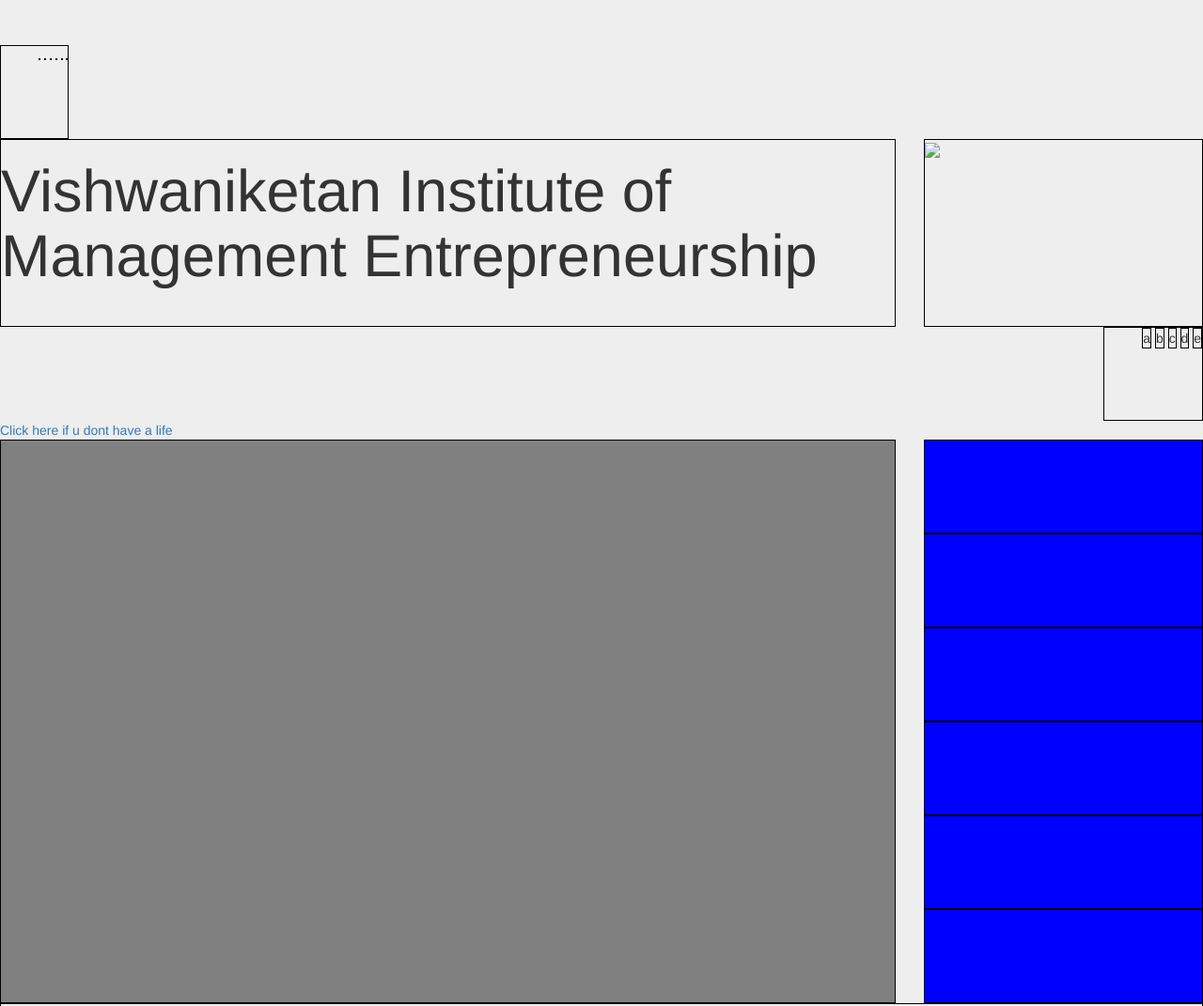
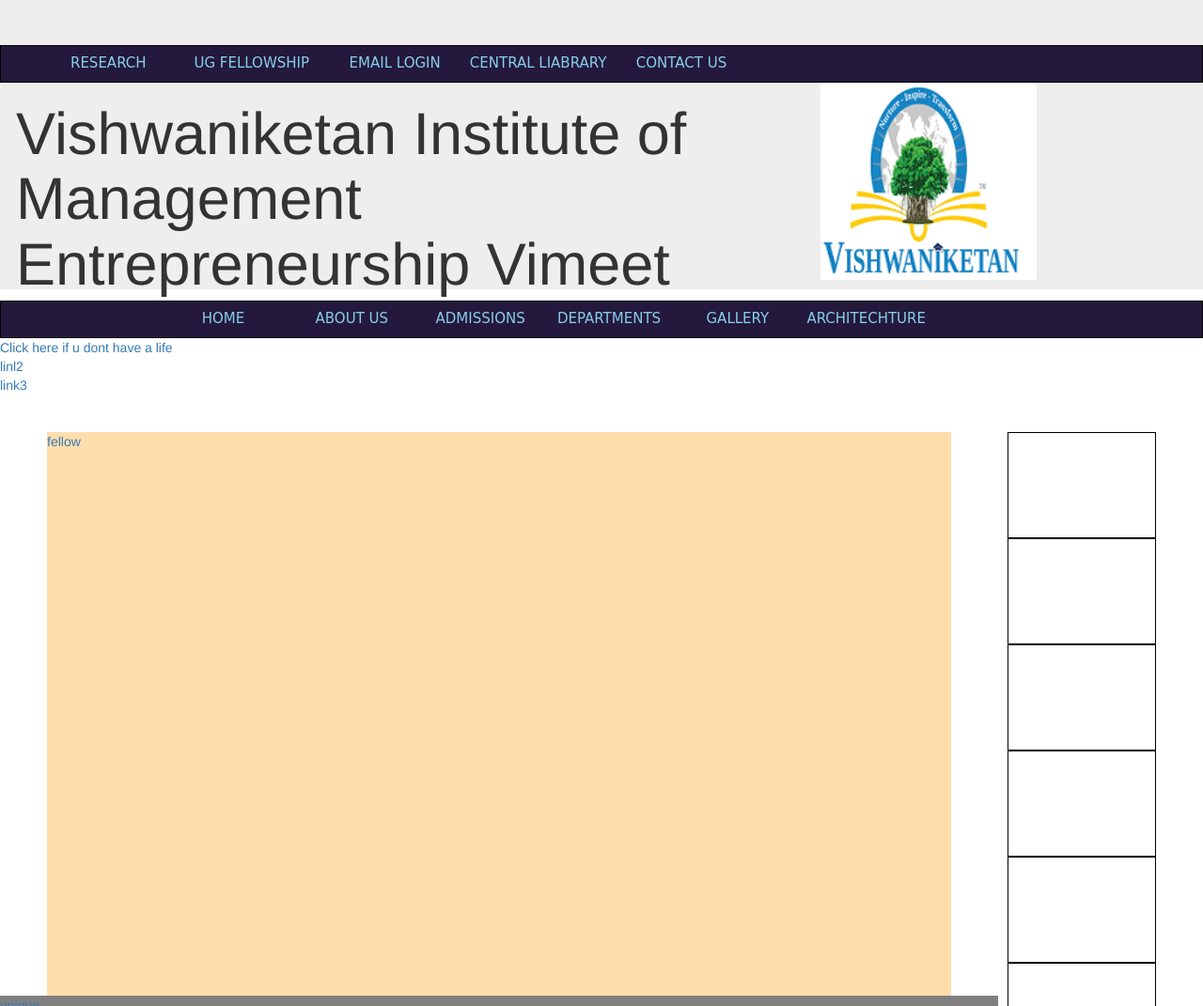
Before and after one commit to aniketsomwanshi/mine, a plain HTML site: page garyvee/public_html/index.html in a window 1280 px wide. Shown: the top 1071 px of the page at 94% size. Drawn offline with nearby package versions, Linux system fonts and the light colour scheme.

Commit message:
Add files via upload

```diff
--- a/garyvee/nbproject/private/private.xml
+++ b/garyvee/nbproject/private/private.xml
@@ -4,7 +4,6 @@
     <open-files xmlns="http://www.netbeans.org/ns/projectui-open-files/2">
         <group>
             <file>file:/D:/aniket/garyvee/public_html/index.html</file>
-            <file>file:/D:/aniket/garyvee/public_html/gary.css</file>
         </group>
     </open-files>
 </project-private>
--- a/garyvee/public_html/gary.css
+++ b/garyvee/public_html/gary.css
@@ -9,56 +9,99 @@ and open the template in the editor.
 */
 
 .navigation {
+    background-color: #24193c;
+    width: 100%;
     float: left;
     border: solid 1px black;
-    height: 100px;
+    height: 40px;
+}
+
+ul{
+    height:100%;
+
 }
 li{
+
+    font-family: cursive, sans-serif;
+    font-weight: 30px;
+    height: 40px;
+    width:12%;
     display:inline-block;
-    border: solid 1px black;
+    color:skyblue;
+    text-align: center;
+    padding-top: 8px;
+    font-size: 15px;
+
 }
 
 
 
 
-.nav {
-    height: 100px;
-    border: solid 1px black;
-    float: right;
+li:hover {
+    background-color: aquamarine;
+    color: black;
 
 }
 
-.title{
-    border: solid 1px black;
-    height: 200px;
+
+h1{
+    padding-left: 17px;
+    font-family: inherit;
+    color: darkslategray;
+
 }
 
-.logo{
+.nav {
+    padding-left: 130px;
+    margin-top: -18px;
+    background-color: #24193c;
+    width: 100%;
+    float: right;
+
     border: solid 1px black;
-    height: 200px;
+    height: 40px;
+
+
 }
 
-.content{
 
-    height: 400px;
-    border: solid 1px black;
+.header1{
+    max-height: 172px;
+
+
 }
-.fellowship{
-    background-color: grey;
+.title{
+    display: inline-block;
     width: 100%;
+    height: 190px;
+}
 
-    height: 600px;
-    border: solid 1px black;
+
+.logo{
+
+
+    display: inline-block;
+width: 100%;
+    max-height: 150px;
+}
+
+img{
+
+    width:230px;
+    height:210px;
 }
 
 
 
 
-.a , .b , .c, .d, .e, .f{
-    background-color: blue;
-    height:  100px;
-    border: solid 1px black;
-}
+
+
+
+
+
+
+
+
 .main{
     height: 300px;
     border: solid 1px black;
@@ -67,3 +110,35 @@ li{
     height: 100px;
     border: solid 1px black;
 }
+
+
+
+
+
+
+.links{
+    height: 100px;
+}
+
+
+
+.fellowship{
+    margin-right: 50px;
+    margin-left: 50px;
+    height: 600px;
+    background-color: navajowhite;
+
+}
+
+.unique{
+    background-color: graytext;
+    height: 300px;
+}
+
+
+.a , .b , .c, .d, .e, .f, .g, .h{
+    margin-right: 50px;
+    margin-left: -20px;
+    height: 113px;
+    border: 1px solid black;
+}
--- a/garyvee/public_html/index.html
+++ b/garyvee/public_html/index.html
@@ -18,42 +18,47 @@ and open the template in the editor.
                 <div class="col-sm-12">
                     <div class="navigation">
                         <ul>
-                            <li></li>
-                            <li></li>
-                            <li></li>
-                            <li></li>
-                            <li></li>
-                            <li></li>
+                            <li>RESEARCH</li>
+                            <li>UG FELLOWSHIP</li>
+                            <li>EMAIL LOGIN</li>
+                            <li>CENTRAL LIABRARY</li>
+                            <li>CONTACT US</li>
+
                         </ul>
 
                 </div>
             </div>
         </div>
+            <div class="header1">
             <div class="row">
-                <div class="col-sm-9">
+
+                <div class="col-sm-8">
+
                     <div class="title">
-                        <h1> Vishwaniketan Institute of Management Entrepreneurship</h1>
+                        <h1> Vishwaniketan Institute of Management Entrepreneurship Vimeet</h1>
 
                     </div>
 
                 </div>
-                <div class="col-sm-3">
-                    <div class="logo">
-                        <img src=".jpg">
-                    </div>
+                <div class="col-sm-4">
+                    <img src="images/v.png">
+                </div>
+
 
 
                 </div>
+            </div>
             </div>
             <div class="row">
             <div class="col-sm-12">
                 <div class="nav">
                     <ul>
-                        <li>a</li>
-                        <li>b</li>
-                        <li>c</li>
-                        <li>d</li>
-                        <li>e</li>
+                        <li>HOME</li>
+                        <li>ABOUT US</li>
+                        <li>ADMISSIONS</li>
+                        <li>DEPARTMENTS</li>
+                        <li>GALLERY</li>
+                        <li>ARCHITECHTURE</li>
 
                     </ul>
                 </div>
@@ -65,7 +70,9 @@ and open the template in the editor.
                 <div class="links">
                     <a href="#">
                         Click here if u dont have a life
-                    </a>
+                    </a></br>
+                    <a> linl2</a></br>
+                    <a>link3<a/>
                 </div>
             </div>
         </div>
@@ -76,19 +83,31 @@ and open the template in the editor.
 
             <div class="content1">
             <div class="row">
-                <div class="col-xs-9">
+                <div class="col-sm-10">
+                    <div class="row">
+                        <div class="col-sm-12">
                     <div class="fellowship">
 
+                        fellow
 
+                    </div>
+                    </div>
+                    </div>
 
+                    <div class="row">
+                        <div class="col-sm-12">
+                            <div class="unique">
+                                unique
+                            </div>
+                        </div>
                     </div>
                 </div>
 
 
-                <div class="col-xs-3">
+                <div class="col-sm-2">
                     <div class="row">
 
-                        <div class="col-xs-12">
+                        <div class="col-sm-12">
                             <div class="a">
 
                             </div>
@@ -100,7 +119,7 @@ and open the template in the editor.
 
                     <div class="row">
 
-                        <div class="col-xs-12">
+                        <div class="col-sm-12">
                             <div class="b">
 
                             </div>
@@ -110,7 +129,7 @@ and open the template in the editor.
                 </div>
                     <div class="row">
 
-                        <div class="col-xs-12">
+                        <div class="col-sm-12">
                             <div class="c">
 
                             </div>
@@ -120,7 +139,7 @@ and open the template in the editor.
                 </div>
                     <div class="row">
 
-                        <div class="col-xs-12">
+                        <div class="col-sm-12">
                             <div class="d">
 
                             </div>
@@ -130,7 +149,7 @@ and open the template in the editor.
                 </div>
                     <div class="row">
 
-                        <div class="col-xs-12">
+                        <div class="col-sm-12">
                             <div class="e">
 
                             </div>
@@ -140,8 +159,30 @@ and open the template in the editor.
                 </div>
                     <div class="row">
 
-                        <div class="col-xs-12">
+                        <div class="col-sm-12">
                             <div class="f">
+
+                            </div>
+                        </div>
+
+
+                </div>
+
+                    <div class="row">
+
+                        <div class="col-sm-12">
+                            <div class="g">
+
+                            </div>
+                        </div>
+
+
+                </div>
+
+                    <div class="row">
+
+                        <div class="col-sm-12">
+                            <div class="h">
 
                             </div>
                         </div>
@@ -152,7 +193,7 @@ and open the template in the editor.
 
             </div>
         </div>
-        </div>
+
 
 
 
```
Also changed, not shown: garyvee/public_html/images/01-musuem-720-xxx_q85.jpg (added), garyvee/public_html/images/04-season-720-xxx_q85.jpg (added), garyvee/public_html/images/05-nks-720-xxx_q85.jpg (added), garyvee/public_html/images/bubble.jpg (added), garyvee/public_html/images/henie-onstad-nav-bg-720-xxx_q85.jpg (added), garyvee/public_html/images/logu.jpg (added), garyvee/public_html/images/v.png (added), garyvee/public_html/images/vishwaa.png (added).
